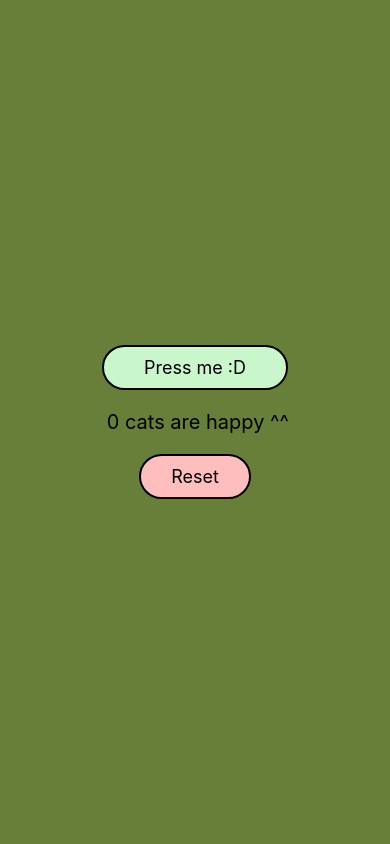
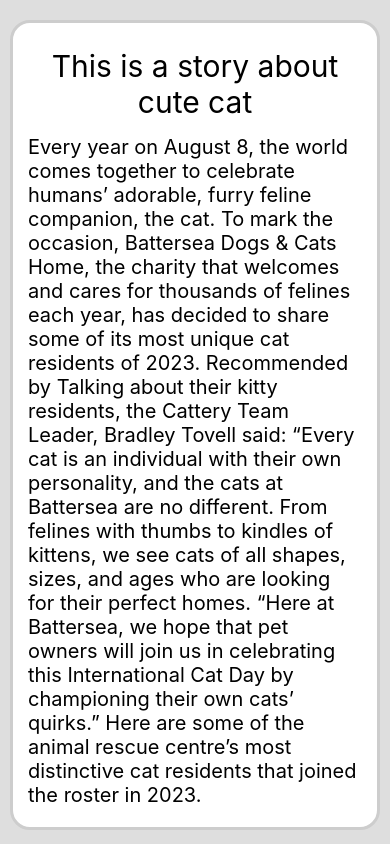
Before and after one commit to Canialon/UniMobileReactApp, a React Native app: screen / in a window 390 px wide. Built offline with nearby package versions, Linux system fonts and the light colour scheme.

Commit message:
create app with scrolable text and textinput

```diff
--- a/App.js
+++ b/App.js
@@ -1,69 +1,107 @@
-import React, { useState } from "react";
-import { View, TouchableOpacity, Text, StyleSheet, Alert } from "react-native";
+import React, {Component} from 'react';
+import {View, ScrollView, Text, StyleSheet, TextInput, Button} from 'react-native';
 
-export default function App() {
-  const [count, setCount] = useState(0);
-  const [backgroundColor, setBackgroundColor] = useState(getRandomColor());
+export default class ScrolledView extends Component {
+  constructor(props) {
+    super(props);
+    this.state = {
+      inputText: "", // Стан для збереження тексту з поля вводу
+      displayText: "", // Стан для відображення тексту
+    };
+  }
 
-  const plusOneButton = () => {
-    setCount(count + 1);
-    setBackgroundColor(getRandomColor());
+  // Функція для обробки натискання на кнопку
+  handleButtonPress = () => {
+    const { inputText, displayText } = this.state;
+    const newText = `${displayText} ${inputText}`; // Додаємо новий текст до вже відображеного тексту
+    this.setState({ displayText: newText, inputText: "" }); // Оновлюємо стани
   };
 
-  const resetPress = () => {
-    setCount(0);
-  };
+  render() {
+    return(
+      <ScrollView style={[styles.background,]}>
+      <View style={[styles.container,]}>
+        <Text style={[styles.header,]}>This is a story about cute cat</Text>
+        <Text style={[styles.text,]}>
+            Every year on August 8, the world comes together to celebrate humans’ adorable, furry feline companion, the cat.
+            To mark the occasion, Battersea Dogs & Cats Home, the charity that welcomes and cares for thousands of felines each year, has decided to share some of its most unique cat residents of 2023.
+            Recommended by Talking about their kitty residents, the Cattery Team Leader, Bradley Tovell said: “Every cat is an individual with their own personality, and the cats at Battersea are no different. From felines with thumbs to kindles of kittens, we see cats of all shapes, sizes, and ages who are looking for their perfect homes.
+            “Here at Battersea, we hope that pet owners will join us in celebrating this International Cat Day by championing their own cats’ quirks.”
+            Here are some of the animal rescue centre’s most distinctive cat residents that joined the roster in 2023.
+        </Text>
+        </View>
+        <View style={[styles.container,]}>
+        <Text style={[styles.header,]}>Cat Of The Year: Moggy who helps his deaf owner by tapping when phone rings and fetching post gets top prize</Text>
+        <Text style={[styles.text,]}>
+            A cat who has become invaluable to his deaf owner by "hearing" for her has been voted National Cat of the Year.
+            Zebby the moggy has no formal hearing training, yet helps 66-year-old Genevieve Moss around the home by tapping her when the phone rings or he hears any strange noises, and by pacing in front of her if someone is at the door.
+            The black and white cat even brings the post and slippers to Ms Moss, who lives on her own in Derbyshire.
+            She said with Zebby around she doesn't feel lonely and "can't imagine life without [him]".
+            She added: "Without my hearing aid, I can't hear anything, but now I have Zebby to help me. He'll come and tap me when the phone is ringing, and then I can pop my hearing aid and speaker on and take the call."
+            Dubbed a "hero" by his owner, Zebby beat thousands of other felines to receive the prestigious award after deliberation by a panel of celebrities including former goalkeeper David Seaman MBE and high-profile vet Dr Scott Miller.
+        </Text>
+        </View>
+        <View style={[styles.container,]}>
+        <Text style={[styles.header,]}>Domestic cats labelled 'alien invasive species', by Polish institute</Text>
+        <Text style={[styles.text,]}>
+            Domestic cats have been labelled as an "invasive alien species" by a Polish scientific institute.
+            It refers to the growing scientific consensus that domestic cats cause damage to birds and other wildlife by the number they hunt and kill.
+            However, Wojciech Solarz, a biologist at the Polish Academy of Sciences was not prepared for the backlash from some cat lovers after entering Felis catus - the scientific name for the common household cat - into a national database run by the academy's Institute of Nature Conservation.
+            The database already had 1,786 other species listed with no objections, Mr Solarz added.
+            Invasive alien species number 1,787, however, is a creature so beloved that it is often honoured in Poland's cemeteries reserved for cats and dogs.
+            Mr Solarz said the criteria for including the cat among alien invasion species "are 100% met by the cat".
+            In a television broadcast on TVN, the biologist clashed with the author of a book titled The Happy Cat who said cats were unfairly assigned too much blame.
+        </Text>
+        </View>
+        <View style={styles.container}>
+          <Text style={styles.header}>ADD YOUR TEXT</Text>
+          <TextInput
+            style={styles.input}
+            placeholder="Enter your text"
+            onChangeText={(text) => this.setState({ inputText: text })}
+            value={this.state.inputText}
+            maxLength={50}
+          />
+          <Text style={styles.text}>{this.state.displayText}</Text>
+          <Button title="Add" onPress={this.handleButtonPress} />
+        </View>
+      </ScrollView>
 
-  function getRandomColor() {
-    const letters = "0123456789ABCDEF";
-    let color = "#";
-    for (let i = 0; i < 6; i++) {
-      color += letters[Math.floor(Math.random() * 16)];
-    }
-    return color;
+    );
   }
-
-  return (
-    <View style={[styles.container, { backgroundColor }]}>
-      <TouchableOpacity onPress={plusOneButton} style={styles.button}>
-        <Text style={styles.buttonText}>Press me :D</Text>
-      </TouchableOpacity>
-      <Text style={styles.countText}> {count} cats are happy ^^</Text>
-      <TouchableOpacity onPress={resetPress} style={styles.resetButton}>
-        <Text style={styles.buttonText}>Reset</Text>
-      </TouchableOpacity>
-    </View>
-  );
 }
 
 const styles = StyleSheet.create({
-  container: {
+  background:{
+    backgroundColor: "#DEDEDE",
+  },
+  container:{
+    borderWidth: 3,
+    borderColor: "#CDCDCD",
+    borderRadius: 20,
+    margin: 10,
+    marginVertical: 20,
+    padding: 15,
+    backgroundColor: "white",
+  },
+  header: {
+    fontSize: 30,
     flex: 1,
     justifyContent: "center",
-    alignItems: "center",
+    textAlign: "center",
+    marginVertical: 10,
   },
-  button: {
-    backgroundColor: "#CAF6CC",
-    paddingVertical: 10,
-    paddingHorizontal: 40,
-    borderRadius: 50,
-    borderColor: '165A19',
+  text: {
+    fontSize: 20,
+    marginVertical: 5,
+  },
+  input:{
     borderWidth: 2,
-  },
-  resetButton: {
-    backgroundColor: "#FEBEBE",
-    borderColor: 'EA7B7B',
-    borderWidth: 2,
-    paddingVertical: 10,
-    paddingHorizontal: 30,
-    borderRadius: 50,
-  },
-  buttonText: {
-    color: "#000",
-    fontSize: 18,
-  },
-  countText: {
-    margin: 20,
-    fontSize: 20,
-  },
+    borderColor: "#CDCDCD",
+    borderRadius: 10,
+    marginHorizontal: 10,
+    paddingHorizontal: 5,
+    paddingVertical: 3,
+  }
+
 });
```
